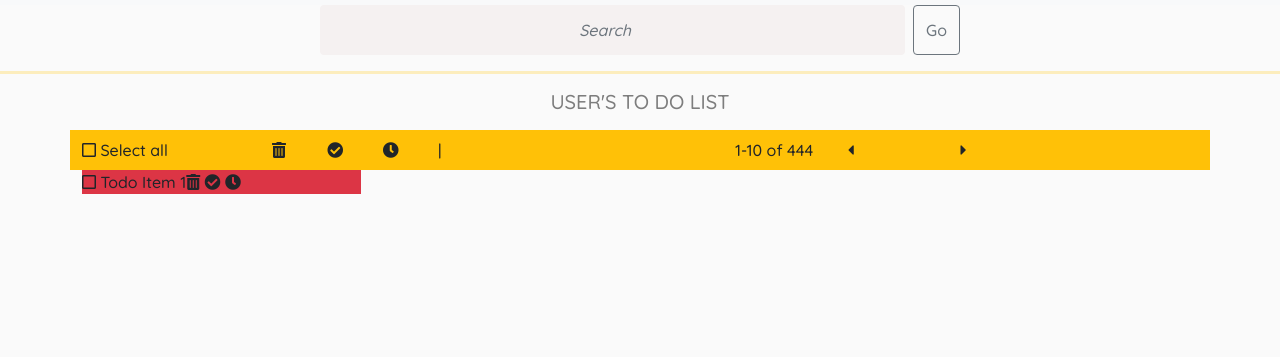
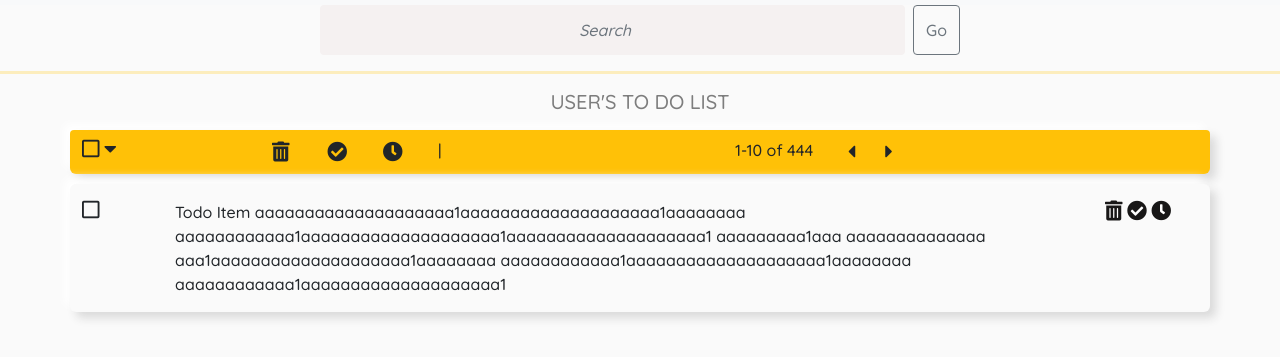
Before and after one commit to mkezfarias/todo-app-js, a plain HTML site: page index.html in a window 1280 px wide. Shown: the part 51-408 px from the top of the page. Drawn offline with nearby package versions, Linux system fonts and the light colour scheme.

Commit message:
Add styles to the todo list for desktop

```diff
--- a/index.html
+++ b/index.html
@@ -46,13 +46,15 @@
         <div class="collapse navbar-collapse" id="navbarSupportedContent">
           <ul class="navbar-nav w-100 d-flex justify-content-end">
             <li class="nav-item">
-              <a class="nav-link active text-gray" aria-current="page" href="#">Change User</a>
+              <a class="nav-link active text-gray" aria-current="page" href="#"
+                >Change User</a
+              >
             </li>
           </ul>
         </div>
       </div>
     </nav>
-    <div class="searchbar w-50 m-auto ">
+    <div class="searchbar w-50 m-auto">
       <form class="d-flex">
         <input
           class="form-control me-2 search-input"
@@ -61,12 +63,10 @@
           placeholder="Search"
           aria-label="Search"
         />
-        <button class="btn btn-outline-secondary" type="submit">
-          Go
-        </button>
+        <button class="btn btn-outline-secondary" type="submit">Go</button>
       </form>
     </div>
-    <hr size="5" class="bg-warning">
+    <hr size="5" class="bg-warning" />
     <header class="text-center my-3">
       <h1 class="fs-5 text-black-50">USER'S TO DO LIST</h1>
     </header>
@@ -85,33 +85,50 @@
             </button>
           </form>
         </div>
-        <div class="sidebar d-flex bg-warning row">
-          <div role="checkbox" class="select-all col-2 py-2">
+        <div class="sidebar d-flex bg-warning row rounded-top top-row">
+          <div role="checkbox" class="select-all col-2 pt-2">
             <i class="select-all-checkbox far fa-square"></i>
-            <span>Select all</span>
+            <i class="fas fa-caret-down"></i>
           </div>
           <div class="multiple-actions col-2 row py-2">
-            <i aria-label="Delete Selected" class="fas fa-trash-alt col-4 py-1"></i>
-            <i aria-label="Complete Selected" class="fas fa-check-circle col-4 py-1"></i>
+            <i
+              aria-label="Delete Selected"
+              class="fas fa-trash-alt col-4 py-1"
+            ></i>
+            <i
+              aria-label="Complete Selected"
+              class="fas fa-check-circle col-4 py-1"
+            ></i>
             <i aria-label="Snooze Selected" class="fas fa-clock col-4 py-1"></i>
           </div>
-          <span class="col-1 ml-5 py-2">|</span>
+          <span class="col-1 py-2">|</span>
           <div class="pagination-control col-5 offset-2 row py-2">
-            <span class="col-3 ">1-10 of 444 </span>
-            <i aria-label="Previous page" class="fas fa-caret-left col-3 pt-1"></i>
-            <i aria-label="Next page" class="fas fa-caret-right col-3 pt-1"></i>
+            <span class="col-3">1-10 of 444 </span>
+            <i
+              aria-label="Previous page"
+              class="fas fa-caret-left col-1 pt-1 controls"
+            ></i>
+            <i
+              aria-label="Next page"
+              class="fas fa-caret-right col-1 pt-1 controls"
+            ></i>
           </div>
         </div>
-        <ul class="list-of-todos">
-          <li class="todo-item bg-danger w-25 d-flex">
-            <div class="todo-text">
-              <i role="checkbox" class="select-item-checkbox far fa-square"></i>
-              <span>Todo Item 1</span>
-            </div>
-            <div class="individual-actions">
-              <i aria-label="Delete Item" class="fas fa-trash-alt"></i>
-              <i aria-label="Complete Item" class="fas fa-check-circle"></i>
-              <i aria-label="Snooze Item" class="fas fa-clock"></i>
+        <ul class="list-of-todos ">
+          <li class="todo-item py-3  row">
+            <div class="sidebar d-flex row">
+              <i
+                  role="checkbox"
+                  class="select-item-checkbox far fa-square col-1"
+                ></i>
+              <div class="todo-text col-10">
+                <div>Todo Item aaaaaaaaaaaaaaaaaaaa1aaaaaaaaaaaaaaaaaaaa1aaaaaaaa aaaaaaaaaaaa1aaaaaaaaaaaaaaaaaaaa1aaaaaaaaaaaaaaaaaaaa1  aaaaaaaaa1aaa aaaaaaaaaaaaaa aaa1aaaaaaaaaaaaaaaaaaaa1aaaaaaaa aaaaaaaaaaaa1aaaaaaaaaaaaaaaaaaaa1aaaaaaaa aaaaaaaaaaaa1aaaaaaaaaaaaaaaaaaaa1</div>
+              </div>
+              <div class="individual-actions col-1" id="hovered-actions">
+                <i aria-label="Delete Item" class="fas fa-trash-alt icon"></i>
+                <i aria-label="Complete Item" class="fas fa-check-circle icon"></i>
+                <i aria-label="Snooze Item" class="fas fa-clock icon"></i>
+              </div>
             </div>
           </li>
         </ul>
--- a/styles.css
+++ b/styles.css
@@ -56,11 +56,35 @@ select {
 }
 
 /* colors not included in bootstrap. Hence the !important*/
-a.text-gray {
+.text-gray {
   color: rgb(156, 156, 156) !important;
 }
 
 /* custom classes */
+
+i {
+  font-size: 20px;
+}
+
+.icon {
+  opacity: 100%;
+  transition-duration: .5s;
+  transition-timing-function: cubic-bezier(0.4,0.0,0.2,1);
+  background-size: 20px;
+  background-color:rgb(255, 255, 255);
+  color:rgb(24, 23, 23);
+  border-radius: 50%;
+}
+
+.icon:hover {
+  opacity: 90%;
+  transition-duration: .5s;
+  transition-timing-function: cubic-bezier(0.4,0.0,0.2,1);
+  color:rgb(250, 184, 2);
+  border-radius: 50%;
+  transform: scale(1.2);
+}
+
 
 .logo-text{
     font-size: 1.5rem;
@@ -82,6 +106,23 @@ a.text-gray {
   transition-duration: 600ms;
 }
 
+.todo-item {
+  border-radius: 6px;
+  background: #fafafa;
+  box-shadow:  6px 6px 10px #dadada,
+               -6px -6px 10px #ffffff;
+  margin-top: 10px;
+}
+
+.top-row{
+  border-radius: 6px;
+  background: #fafafa;
+  box-shadow:  6px 6px 10px #dadada,
+               -6px -6px 10px #ffffff;
+  z-index: 0;
+  margin-top: 10px;
+}
+
 input:focus, input.form-control:focus {
   outline:none !important;
   outline-width: 0 !important;
```
Also changed, not shown: app.js (added), todo.js (deleted).
